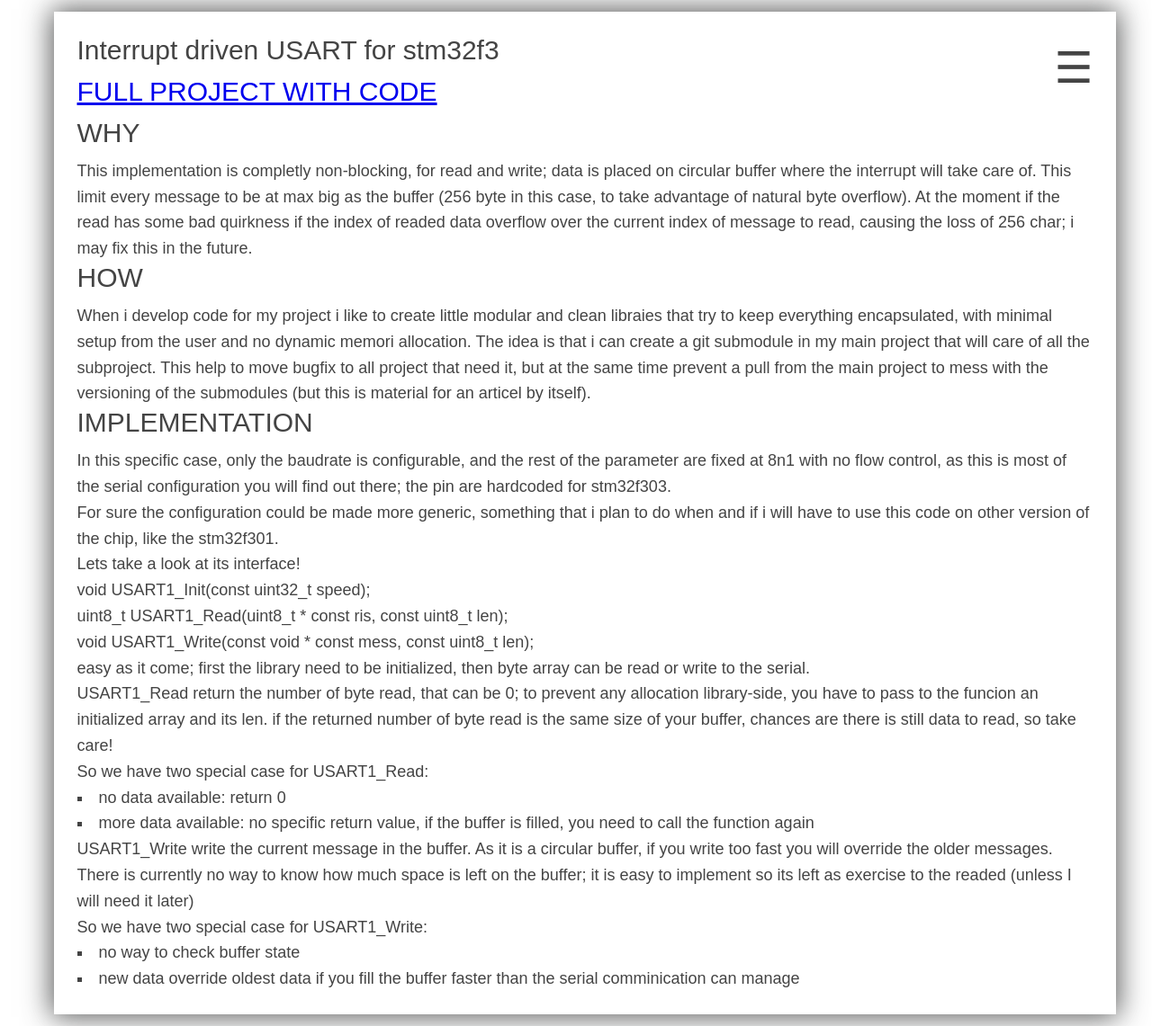
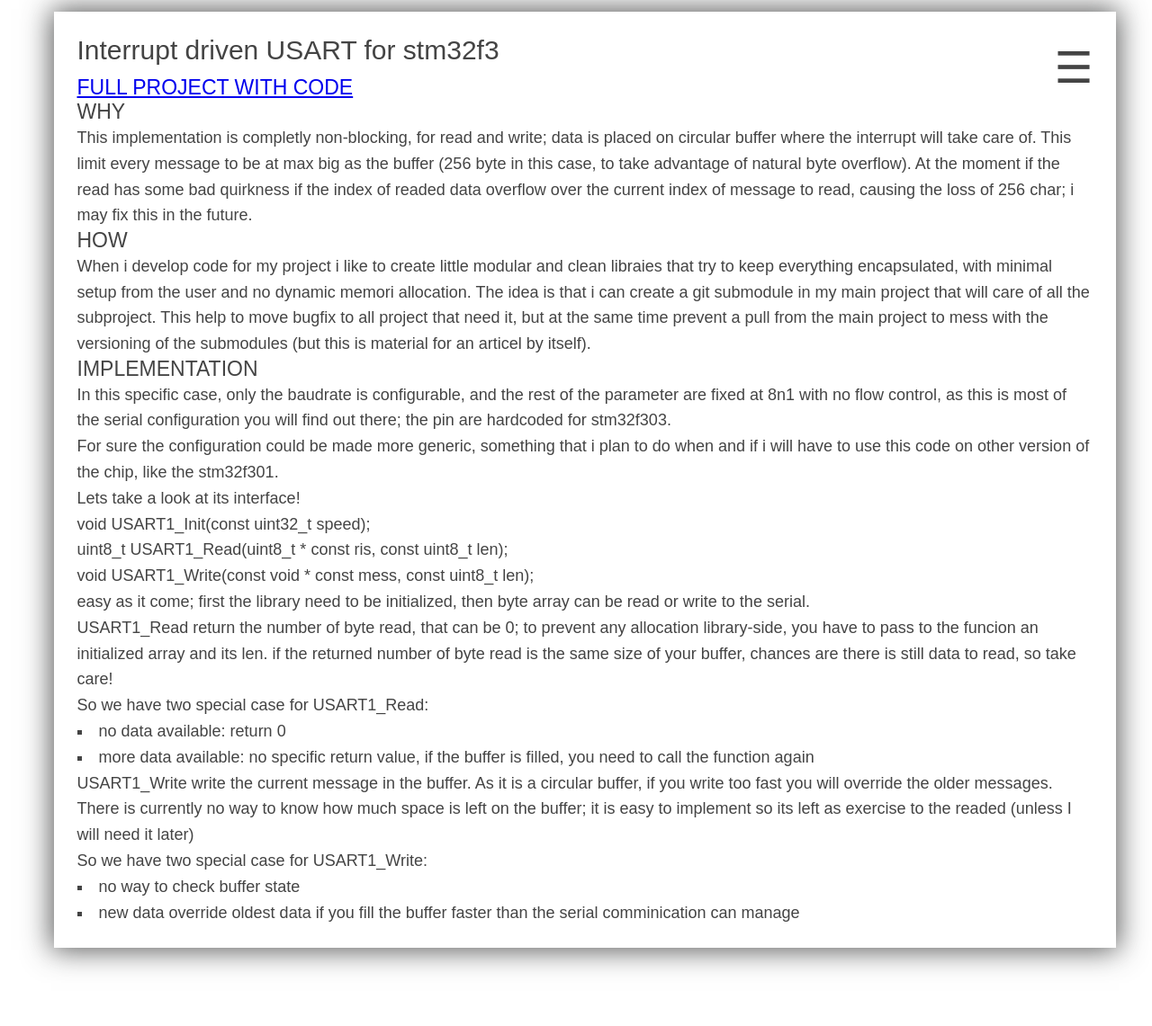
Before and after one commit to MauroMombelli/mauromombelli.github.io, a Jekyll site: the page built from _posts/2017/2017-01-15-stm32f3-interrupt-driven-serial.md, in a window 1280 px wide. Shown: the whole page at 90% size. Built offline with Jekyll 4.4.1, drawn with Linux system fonts in a browser that asks for light colours.

```diff
--- a/_posts/2017/2017-01-15-stm32f3-interrupt-driven-serial.md
+++ b/_posts/2017/2017-01-15-stm32f3-interrupt-driven-serial.md
@@ -8,21 +8,21 @@ excerpt: A quick and easy implementation of interrupt driven USART for your proj
 
 {{excerpt}}
 
-# [FULL PROJECT WITH CODE](https://github.com/MauroMombelli/stm32f3-serial)
+## [FULL PROJECT WITH CODE](https://github.com/MauroMombelli/stm32f3-serial)
 
-# WHY
+## WHY
 
 This implementation is completly non-blocking, for read and write; data is placed on circular buffer where the interrupt will take care of.
 This limit every message to be at max big as the buffer (256 byte in this case, to take advantage of natural byte overflow).
 At the moment if the read has some bad quirkness if the index of readed data overflow over the current index of message to read, causing the loss of 256 char; i may fix this in the future.
 
-# HOW
+## HOW
 
 When i develop code for my project i like to create little modular and clean libraies that try to keep everything encapsulated, with minimal setup from the user and no dynamic memori allocation.
 The idea is that i can create a git submodule in my main project that will care of all the subproject.
 This help to move bugfix to all project that need it, but at the same time prevent a pull from the main project to mess with the versioning of the submodules (but this is material for an articel by itself).
 
-# IMPLEMENTATION
+## IMPLEMENTATION
 
 In this specific case, only the baudrate is configurable, and the rest of the parameter are fixed at 8n1 with no flow control, as this is most of the serial configuration you will find out there; the pin are hardcoded for stm32f303.
 
```
